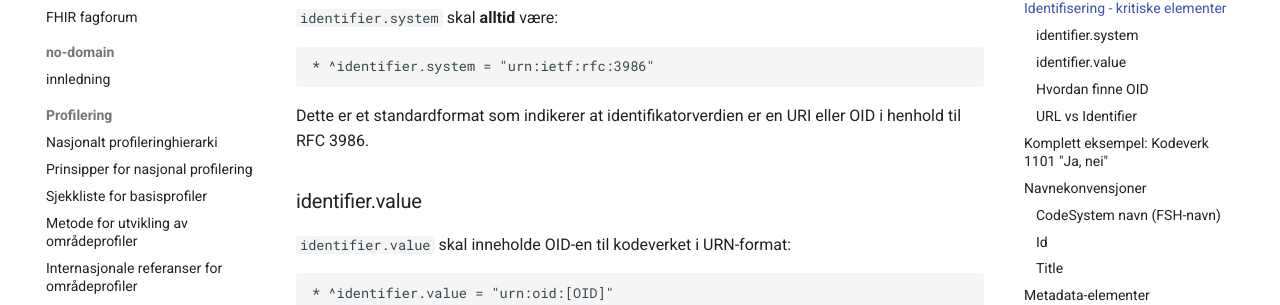
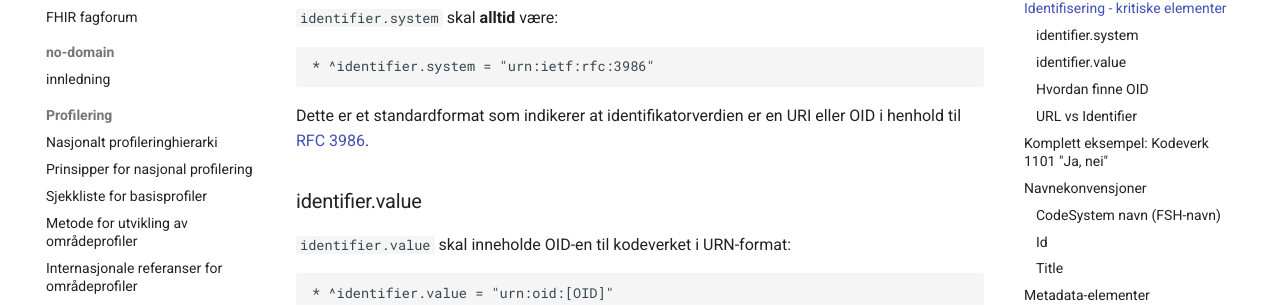
Before and after one commit to HL7Norway/best-practice, an MkDocs documentation site: the page built from docs/profilering/fsh-codesystem-kodeverk-i-standarder.md, in a window 1280 px wide and 900 px high, scrolled down 717 px. Shown: the part 154-459 px from the top of the window. Built offline with MkDocs 1.6.1 and Material for MkDocs 9.7.7, drawn with Linux system fonts in a browser that asks for light colours; comment, search, counter and statistics services are not loaded; some of the changed lines change nothing that is shown.

Commit message:
Lenke RFC 3986

````diff
--- a/docs/profilering/fsh-codesystem-kodeverk-i-standarder.md
+++ b/docs/profilering/fsh-codesystem-kodeverk-i-standarder.md
@@ -42,7 +42,7 @@ Description: "[Beskrivelse av hva kodeverket inneholder]"
 * ^identifier.system = "urn:ietf:rfc:3986"
 ```
 
-Dette er et standardformat som indikerer at identifikatorverdien er en URI eller OID i henhold til RFC 3986.
+Dette er et standardformat som indikerer at identifikatorverdien er en URI eller OID i henhold til [RFC 3986](https://www.rfc-editor.org/rfc/rfc3986).
 
 ### identifier.value
 
````
